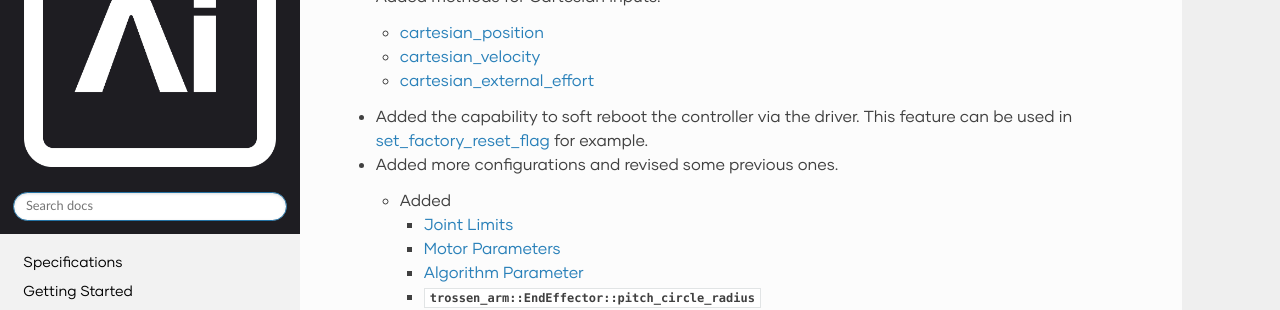
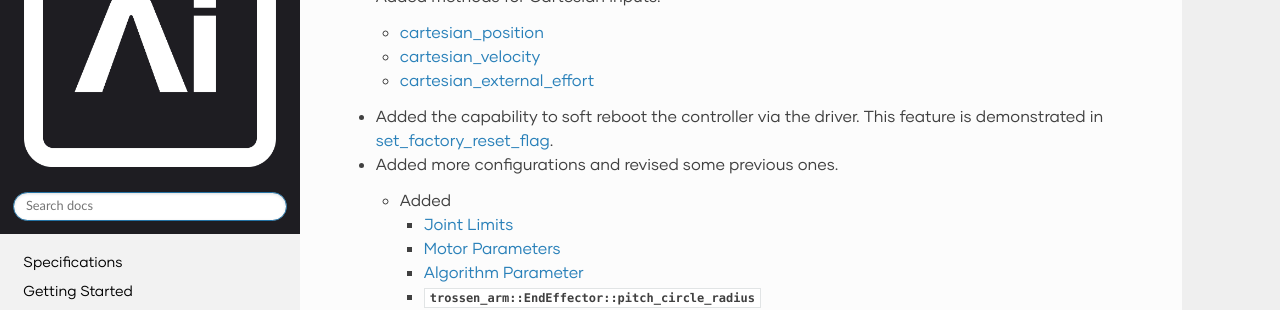
Before and after one commit to TrossenRobotics/trossen_arm, a Sphinx documentation site: the page built from docs/changelog.rst, in a window 1280 px wide and 900 px high, scrolled down 705 px. Shown: the part 154-464 px from the top of the window. Built offline with Sphinx 7.4.7 and the Read the Docs theme 3.1.0, drawn with Linux system fonts in a browser that asks for light colours; some web fonts are replaced; pages that are not in the unit, such as notebooks, are missing from menus.

Commit message:
Update docs/changelog.rst
Co-authored-by: lukeschmitt-tr <85308904+lukeschmitt-tr@users.noreply.github.com>

```diff
--- a/docs/changelog.rst
+++ b/docs/changelog.rst
@@ -43,7 +43,7 @@ Trossen Arm Driver
   - :ref:`getting_started/demo_scripts:`cartesian_external_effort`_`
 
 - Added the capability to soft reboot the controller via the driver.
-  This feature can be used in :ref:`getting_started/demo_scripts:`set_factory_reset_flag`_` for example.
+  This feature is demonstrated in :ref:`getting_started/demo_scripts:`set_factory_reset_flag`_`.
 
 - Added more configurations and revised some previous ones.
 
```
